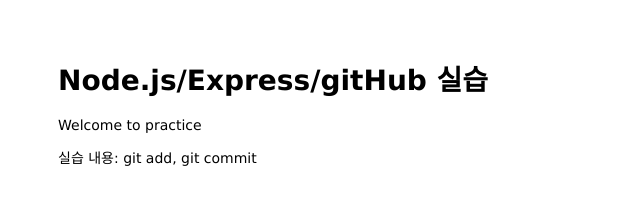
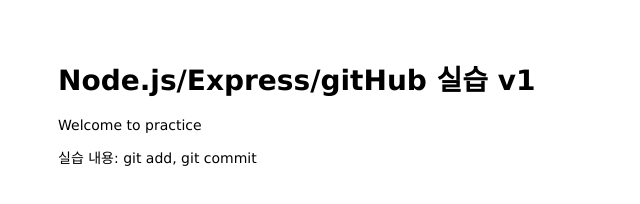
Before and after one commit to parksiyeon/nodejsBookStudyPrac1, a website: page practice/practice-git-github/public/index.html in a window 1280 px wide. Shown: the full height of the page, 0-640 px from the left. Drawn offline with Linux system fonts and the light colour scheme.

Commit message:
Change header

```diff
--- a/practice/practice-git-github/public/index.html
+++ b/practice/practice-git-github/public/index.html
@@ -6,7 +6,7 @@
 </head>
 
 <body>
-  <h1> Node.js/Express/gitHub 실습 </h1>
+  <h1> Node.js/Express/gitHub 실습 v1</h1>
   <p>Welcome to practice</p>
 </body>
 
```
